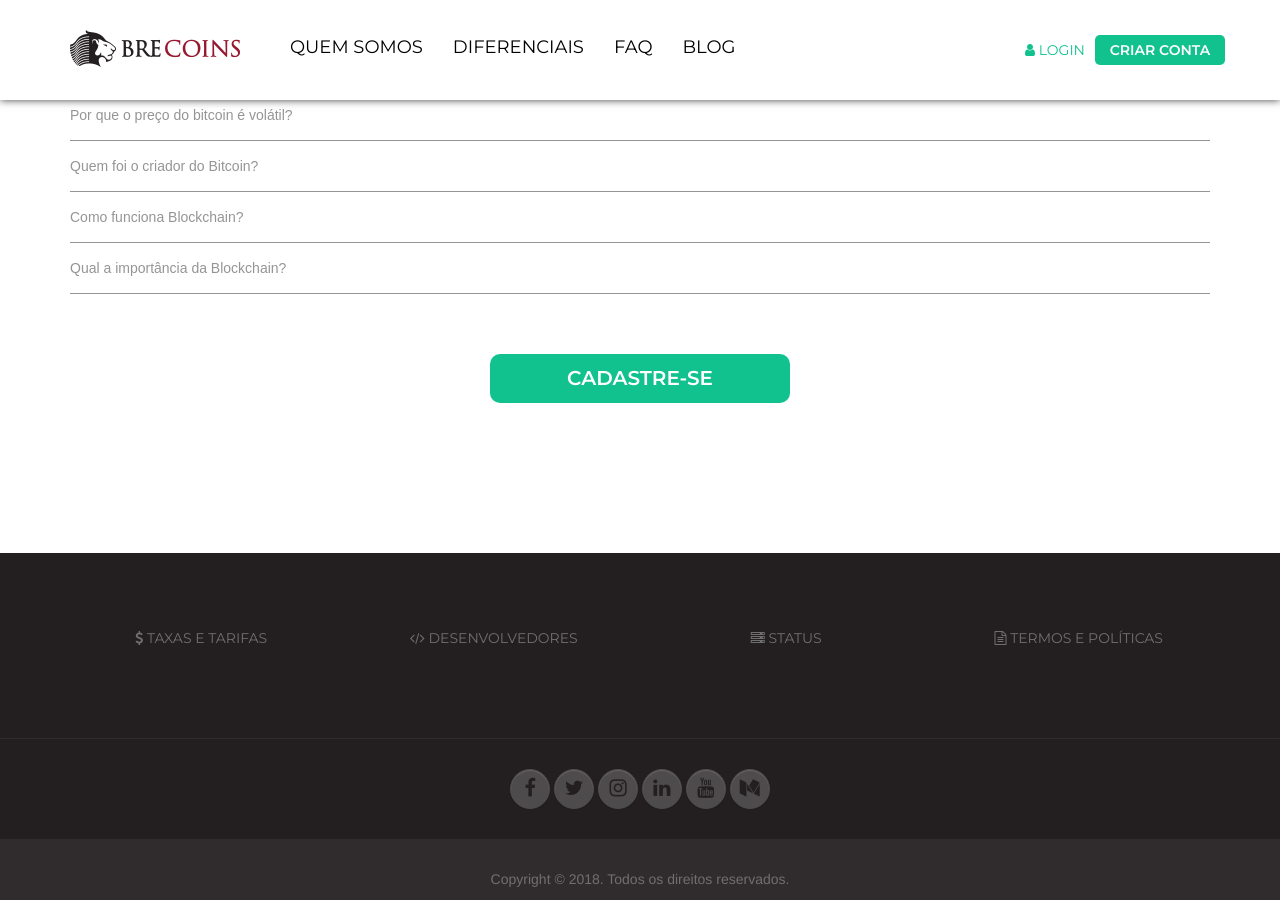
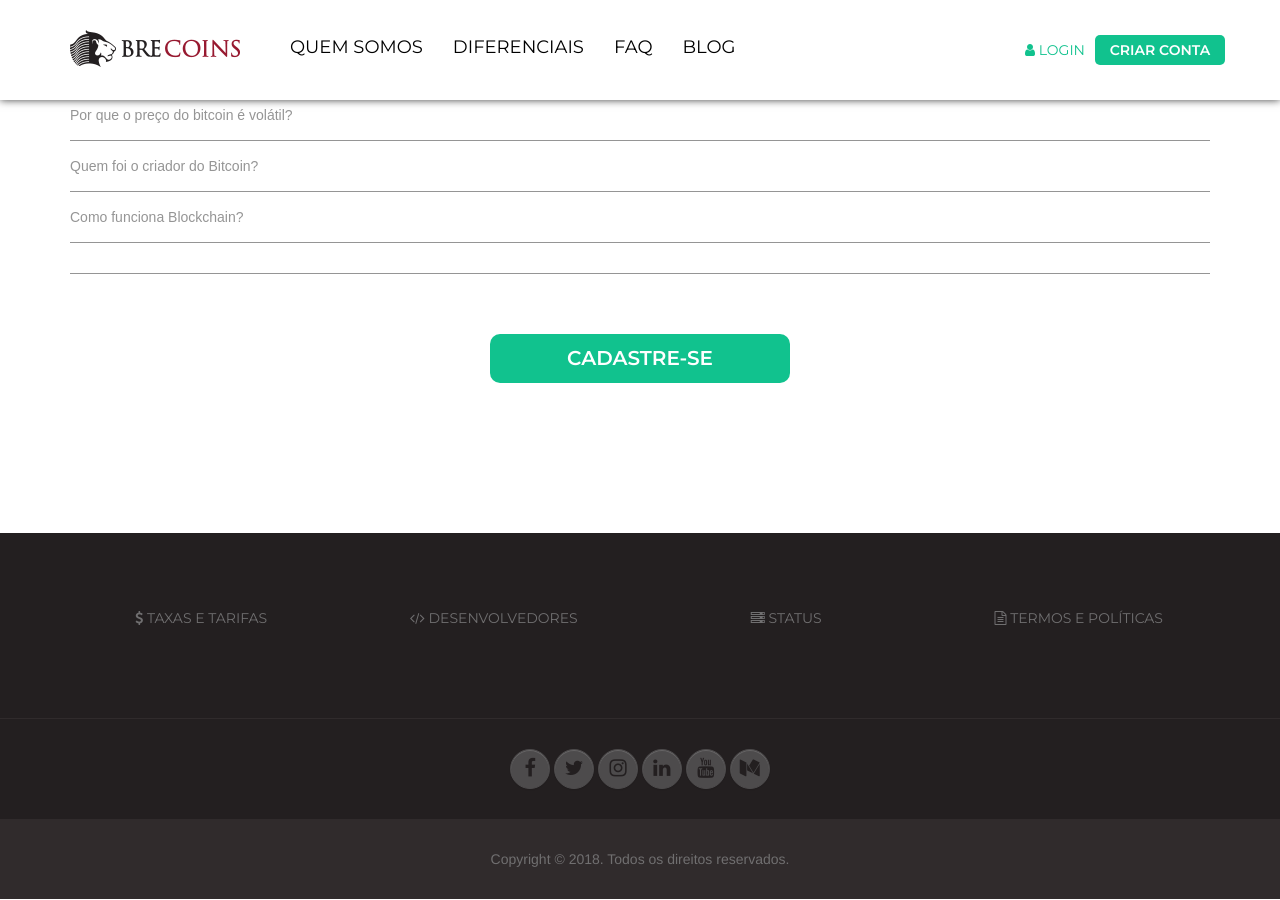
Before and after one commit to digitalbre/brecoins.github.io, a Jekyll site: the page built from faq.md, in a window 1280 px wide and 900 px high, scrolled down 1897 px. Built offline with Jekyll 4.4.1, drawn with Linux system fonts in a browser that asks for light colours; nearby versions of some CDN libraries; some web fonts are replaced; a script that is not in the unit is left out.

Commit message:
Update faq.md

```diff
--- a/faq.md
+++ b/faq.md
@@ -63,4 +63,4 @@ DIVERSOS
 *   [Por que o preço do bitcoin é volátil?](/faq/porque-o-preco-do-bitcoin-e-volatil.html "Por que o preço do bitcoin é volátil?"){:.cinza}
 *   [Quem foi o criador do Bitcoin?](/faq/quem-foi-o-criador-do-bitcoin.html "Quem foi o criador do Bitcoin?"){:.cinza}
 *   [Como funciona Blockchain?](/faq/como-funciona-o-blockchain.html "Como funciona Blockchain?"){:.cinza}
-*   [Qual a importância da Blockchain?](/faq/qual-a-importancia-do-blockchain.html "Qual a importância da Blockchain?"){:.cinza}
+*
```
